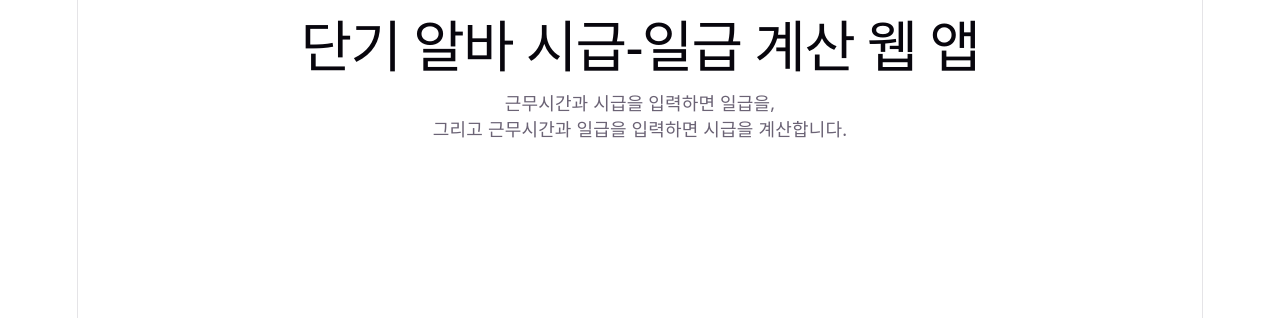
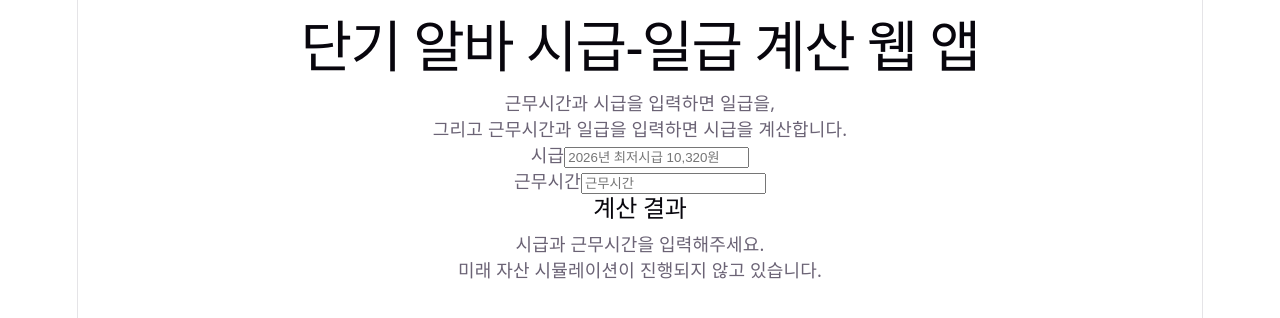
Before and after one commit to webmooncity/part-time-wage-calculator, a React (Vite) app: page / in a window 1280 px wide. Shown: the top 318 px of the page. Built offline with nearby package versions, Linux system fonts and the light colour scheme.

Commit message:
Implement v0.1 wage calculator

```diff
--- a/src/App.tsx
+++ b/src/App.tsx
@@ -1,11 +1,167 @@
 import './App.css'
+
+import { useState } from 'react';
 
 function App() {
 
+  const [ hourlyWage, setHourlyWage ] = useState('');
+  const [ workHours, setWorkHours ] = useState('');
+
+  const removeComma = (value: string) => {
+    return value.replace(/,/g, '');
+  };
+
+  const formatNumberWithComma = (value: string) => {
+    const onlyNumber = value.replace(/[^0-9]/g, '');
+
+    if (onlyNumber === '') {
+      return '';
+    }
+
+    return Number(onlyNumber).toLocaleString();
+  };
+
+  const calculateFutureAssetWithYearlyInvestment = (
+    yearlyInvestment: number,
+    annualReturnRate: number,
+    totalYears: number
+  ) => {
+    let futureAsset = 0;
+
+    for (let year = 1; year <= totalYears; year++) {
+      const remainingYears = totalYears - year;
+      futureAsset = futureAsset + yearlyInvestment * Math.pow(1 + annualReturnRate, remainingYears);
+    }
+
+    return futureAsset;
+  };
+
+  const formatKoreanMoney = (amount: number) => {
+    const flooredAmount = Math.floor(amount);
+
+    const kyeong = Math.floor(flooredAmount / 1_0000_0000_0000_0000);
+    const jo = Math.floor(flooredAmount % 1_0000_0000_0000_0000 / 1_0000_0000_0000);
+    const eok = Math.floor(flooredAmount % 1_0000_0000_0000 / 1_0000_0000);
+    const maan = Math.floor(flooredAmount % 1_0000_0000 / 1_0000);
+    const won = flooredAmount % 1_0000;
+
+    const parts = [];
+
+    if (kyeong > 0) {
+      parts.push(`${kyeong}경`);
+    }
+
+    if (jo > 0) {
+      parts.push(`${jo}조`);
+    }
+
+    if (eok > 0) {
+      parts.push(`${eok}억`);
+    }
+
+    if (maan > 0) {
+      parts.push(`${maan}만`);
+    }
+
+    if (won > 0 || parts.length === 0) {
+      parts.push(`${won}원`);
+    }
+
+    return parts.join(' ');
+  };
+
+  const numericHourlWage = Number(removeComma(hourlyWage));
+  const numericWorkHors = Number(workHours);
+
+  const workDaysPerYear = '250';
+  const numericWorkDaysPerYear = Number(workDaysPerYear);
+
+  const dailyPay = numericHourlWage * numericWorkHors;
+  const yearlyIncome = dailyPay * numericWorkDaysPerYear;
+
+  const annualReturnRate = 0.2;
+  const investmentYears = 30;
+
+  const futureAsset = calculateFutureAssetWithYearlyInvestment(
+    yearlyIncome,
+    annualReturnRate,
+    investmentYears
+  );
+
+  const flooredFutureAsset = Math.floor(futureAsset);
+
+  const isDailyPayCalculable =
+    hourlyWage !== '' &&
+    workHours !== '' &&
+    numericHourlWage > 0 &&
+    numericWorkHors > 0;
+
+  const isFutureAssetCalculable =
+    isDailyPayCalculable &&
+    // workDaysPerYear !== '' &&
+    numericWorkDaysPerYear > 0;
+
   return (
     <main>
-      <h1>단기 알바 시급-일급 계산 웹 앱</h1>
-      <p>근무시간과 시급을 입력하면 일급을, <br />그리고 근무시간과 일급을 입력하면 시급을 계산합니다.</p>
+      <section>
+        <h1>단기 알바 시급-일급 계산 웹 앱</h1>
+        <p>근무시간과 시급을 입력하면 일급을, <br />그리고 근무시간과 일급을 입력하면 시급을 계산합니다.</p>
+
+        <div>
+          <label htmlFor="hourlyWage">시급</label>
+          <input
+            id="hourlyWage"
+            type="text"
+            inputMode="numeric"
+            value={hourlyWage}
+            onChange={(event) =>{
+              const formattedValue = formatNumberWithComma(event.target.value);
+              setHourlyWage(formattedValue)}}
+            placeholder="2026년 최저시급 10,320원"
+          />
+        </div>
+
+        <div>
+          <label htmlFor="workHours">근무시간</label>
+          <input
+            id="workHours"
+            type="number"
+            value={workHours}
+            onChange={(e) => setWorkHours(e.target.value)}
+            placeholder="근무시간"
+          />
+        </div>
+
+        <div>
+          <h2>계산 결과</h2>
+
+          {isDailyPayCalculable ? (
+            <div>
+              <p>
+                일급은 {' '}
+                <strong>{dailyPay.toLocaleString()}원</strong>입니다.
+              </p>
+            </div>
+          ) : (
+            <p>시급과 근무시간을 입력해주세요.</p>
+          )}
+
+          {isFutureAssetCalculable ? (
+            <div>
+              <h2>미래 자산 시뮬레이션</h2>
+
+              <p>1년에 250일 근무 시, 1년 근무 수익은 <strong>{yearlyIncome.toLocaleString()}</strong>원 입니다.</p>
+              <p>
+                이 금액을 연 20% 수익률로 30년간 굴리면 예상 자산은 {' '}
+                <strong>{formatKoreanMoney(flooredFutureAsset)} (₩ {flooredFutureAsset.toLocaleString()})</strong> 입니다.
+              </p>
+            </div>
+          ) : (
+            <p>미래 자산 시뮬레이션이 진행되지 않고 있습니다.</p>
+          )}
+        </div>
+
+      </section>
     </main>
   );
 
```
